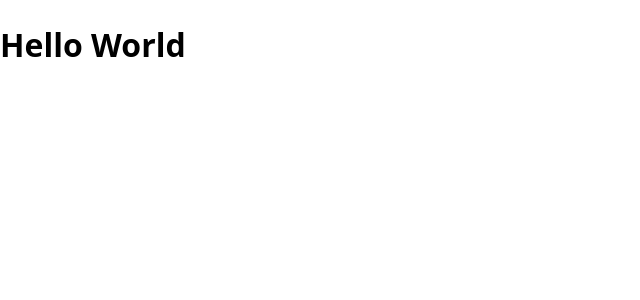
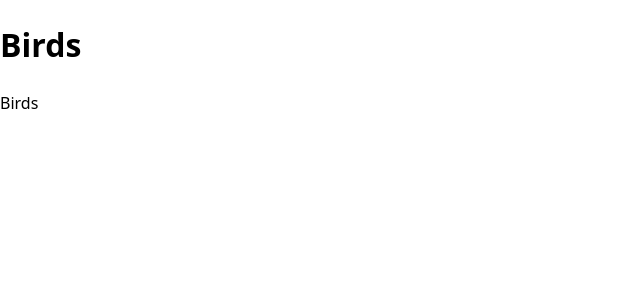
Before and after one commit to Vineethaveerapu/zooWebsite, a React (Vite) app: page /birds in a window 1280 px wide. Shown: the top 300 px of the page, without its empty margins (0-640 px from the left). Built offline with nearby package versions, Linux system fonts and the light colour scheme.

Commit message:
adding routes

```diff
--- a/package.json
+++ b/package.json
@@ -12,7 +12,7 @@
   "dependencies": {
     "react": "^19.0.0",
     "react-dom": "^19.0.0",
-    "react-router-dom": "^7.4.0"
+    "react-router-dom": "^7.5.0"
   },
   "devDependencies": {
     "@eslint/js": "^9.21.0",
--- a/src/App.jsx
+++ b/src/App.jsx
@@ -1,9 +1,22 @@
 import "./App.css";
+import { Routes, Route } from "react-router-dom";
+import Layout from "./pages/Layout";
+import Home from "./pages/Home";
+import Birds from "./pages/Birds";
+import Mammals from "./pages/Mammals";
+import Reptiles from "./pages/Reptiles";
 
 function App() {
   return (
     <>
-      <h1>Hello World</h1>
+      <Routes>
+        <Route element={<Layout />}>
+          <Route path="/" element={<Home title="Home" />} />
+          <Route path="/birds" element={<Birds title="Birds" />} />
+          <Route path="/mammals" element={<Mammals title="Mammals" />} />
+          <Route path="/reptiles" element={<Reptiles title="Reptiles" />} />
+        </Route>
+      </Routes>
     </>
   );
 }
--- a/src/main.jsx
+++ b/src/main.jsx
@@ -1,10 +1,13 @@
 import { StrictMode } from "react";
 import { createRoot } from "react-dom/client";
+import { BrowserRouter } from "react-router-dom";
 import "./index.css";
 import App from "./App.jsx";
 
 createRoot(document.getElementById("root")).render(
   <StrictMode>
-    <App />
+    <BrowserRouter>
+      <App />
+    </BrowserRouter>
   </StrictMode>
 );
--- /dev/null
+++ b/src/pages/Birds/index.jsx
@@ -0,0 +1,10 @@
+const Birds = ({ title }) => {
+  return (
+    <div>
+      <h1>{title}</h1>
+      <p>Birds</p>
+    </div>
+  );
+};
+
+export default Birds;
--- /dev/null
+++ b/src/pages/Home/index.jsx
@@ -0,0 +1,9 @@
+const Home = ({ title }) => {
+  return (
+    <div>
+      <h1>{title}</h1>
+    </div>
+  );
+};
+
+export default Home;
--- /dev/null
+++ b/src/pages/Layout/index.jsx
@@ -0,0 +1,11 @@
+import { Outlet } from "react-router-dom";
+
+const Layout = () => {
+  return (
+    <>
+      <Outlet />
+    </>
+  );
+};
+
+export default Layout;
--- /dev/null
+++ b/src/pages/Mammals/index.jsx
@@ -0,0 +1,9 @@
+const Mammals = ({ title }) => {
+  return (
+    <div>
+      <h1>{title}</h1>
+    </div>
+  );
+};
+
+export default Mammals;
--- /dev/null
+++ b/src/pages/Reptiles/index.jsx
@@ -0,0 +1,9 @@
+const Reptiles = ({ title }) => {
+  return (
+    <div>
+      <h1>{title}</h1>
+    </div>
+  );
+};
+
+export default Reptiles;
```
Also changed, not shown: 1 other file (tests, documents, lock files or other folders).
